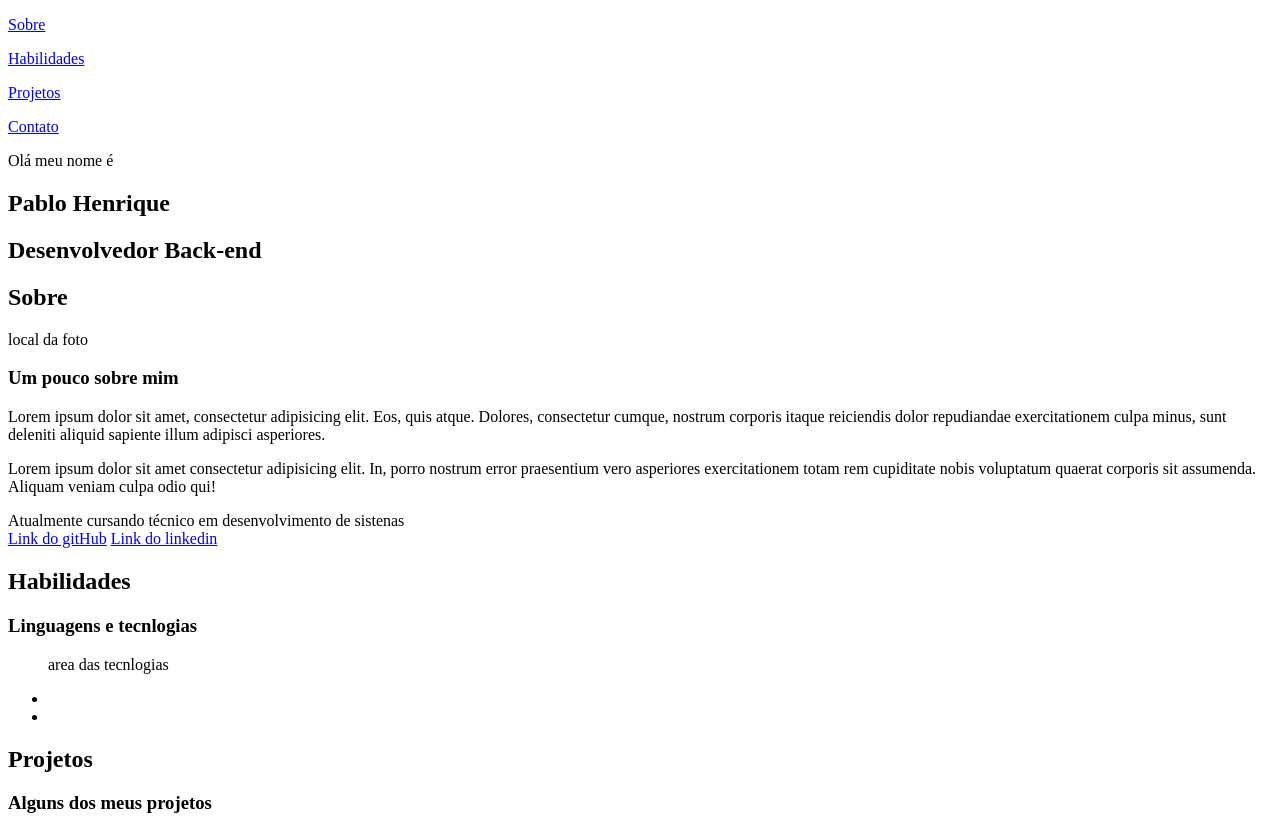
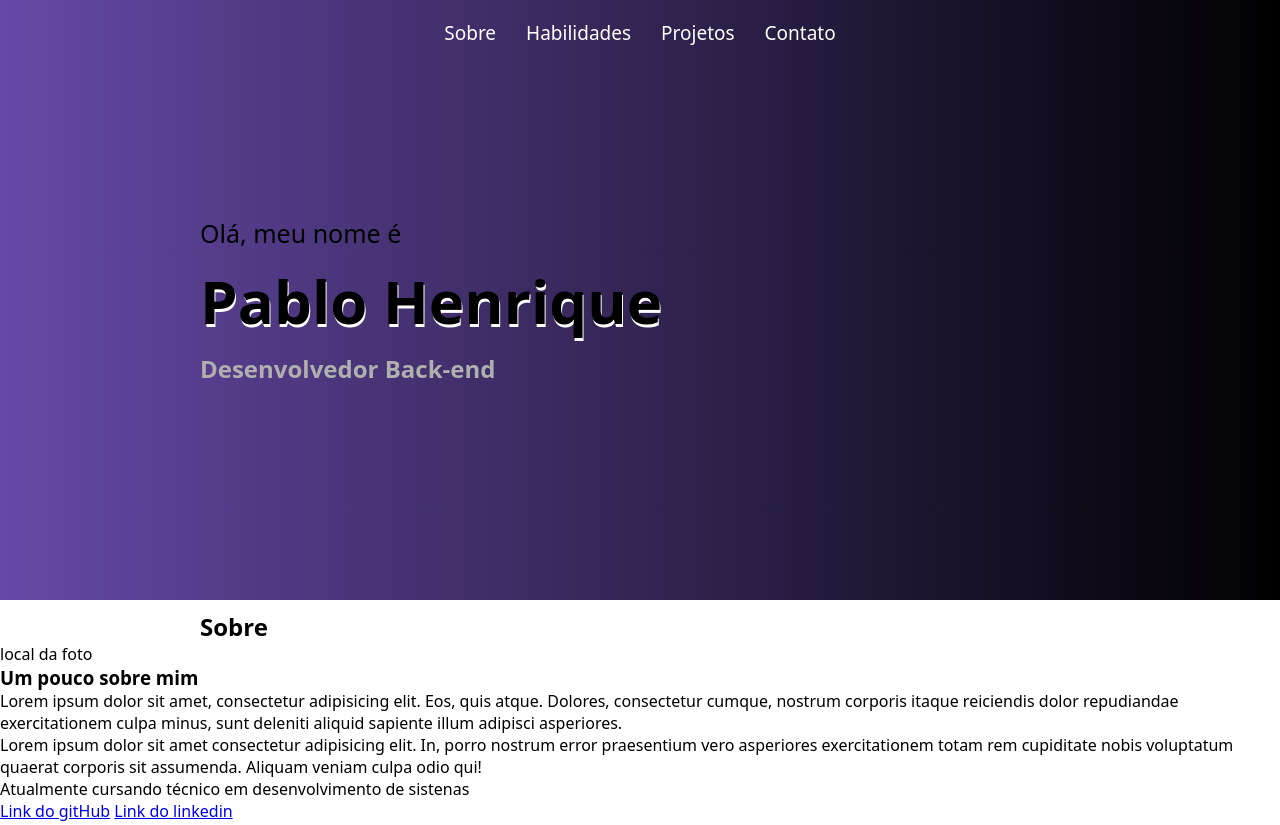
Before and after one commit to henriquepablo/portfolio, a plain HTML site: page index.html in a window 1280 px wide. Shown: the top 825 px of the page. Drawn offline with Linux system fonts and the light colour scheme; files that its build step writes are made by us from their sources.

Commit message:
iniciando a estilização

```diff
--- a/index.html
+++ b/index.html
@@ -4,18 +4,20 @@
     <meta charset="UTF-8">
     <meta name="viewport" content="width=device-width, initial-scale=1.0">
     <title>Pablo Henrique</title>
-    <link rel="stylesheet" href="/aula005/styles/style.css">
+    <link rel="stylesheet" href="/styles/style.css">
 </head>
 <body>
-    <section>
+    <section id="header">
         <header>
-            <p><a href="#Sobre" aria-label="Sobre">Sobre</a></p>
-            <p><a href="#">Habilidades</a></p>
-            <p><a href="#">Projetos</a></p>
-            <p><a href="#">Contato</a></p>
+            <nav>
+                <a href="#Sobre" aria-label="Sobre">Sobre</a>
+                <a href="#">Habilidades</a>
+                <a href="#">Projetos</a>
+                <a href="#">Contato</a>
+            </nav>
 
             <div>
-                <p>Olá meu nome é</p>
+                <p>Olá, meu nome é</p>
             </div>
 
             <h1>Pablo Henrique</h1>
--- a/styles/style.css
+++ b/styles/style.css
@@ -0,0 +1,54 @@
+* {
+    margin: 0;
+    padding: 0;
+    box-sizing: border-box;
+    font-family: system-ui, -apple-system, BlinkMacSystemFont, 'Segoe UI', Roboto, Oxygen, Ubuntu, Cantarell, 'Open Sans', 'Helvetica Neue', sans-serif;
+}
+
+header {
+    width: 100%;
+}
+
+#header {
+    background-image: linear-gradient(to right,#6649A7, #000000 );
+    height: 600px;
+}
+
+header > div {
+    margin-left: 200px;
+    margin-top: 170px;
+}
+
+header > div > p {
+    font-size: 25px;
+    color: black;
+}
+
+header > h1, h2 {
+    margin-left: 200px;
+    margin-top: 10px;
+}
+
+header > h1 {
+    font-size: 60px;
+    color: rgb(0, 0, 0);
+    text-shadow: 1px 3px rgb(255, 255, 255);
+}
+
+header > h2 {
+    color: #afafaf;
+
+}
+
+nav {
+    display: flex;
+    gap: 30px;
+    justify-content: center;
+    padding: 20px 0px 0px 0px;
+}
+
+nav > a {
+    text-decoration: none;
+    color: white;
+    font-size: 19px;
+}
```
